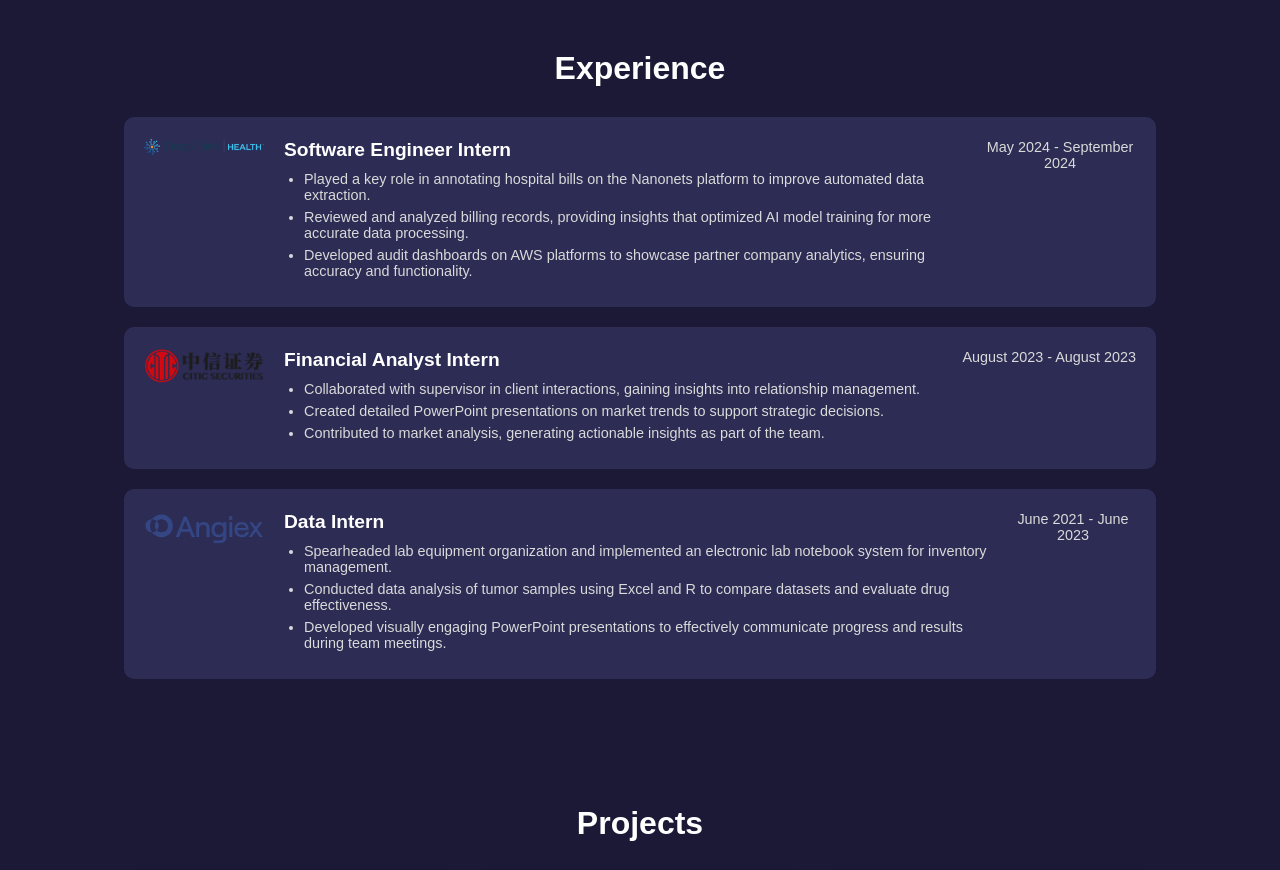
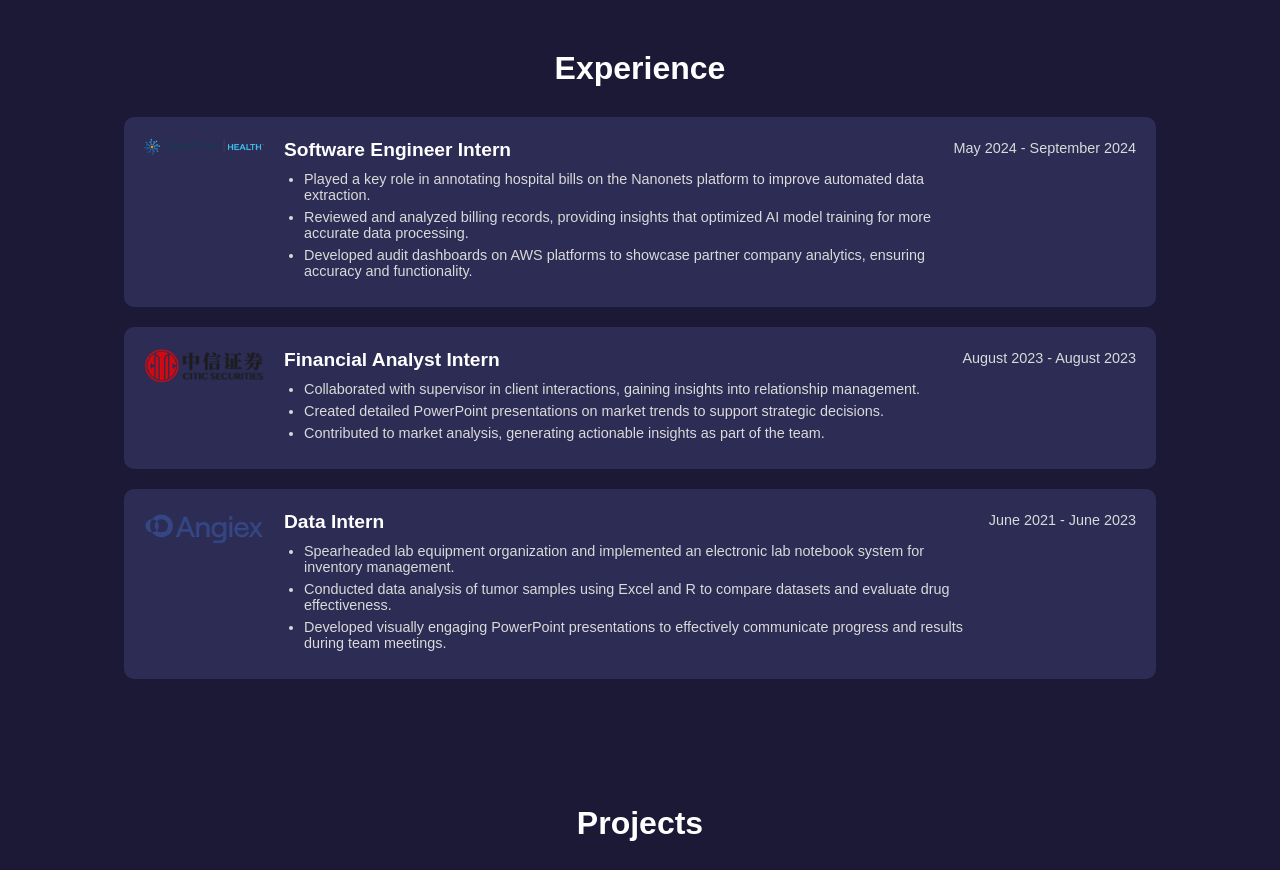
Before and after one commit to jxiang0608/personal-website, a React (Vite) app: page / in a window 1280 px wide. Shown: the part 1020-1890 px from the top of the page. Built offline with nearby package versions, Linux system fonts and the light colour scheme; a web font is replaced by a local one.

Commit message:
optimized experience section for smaller screens

```diff
--- a/src/Experience/Experience.module.css
+++ b/src/Experience/Experience.module.css
@@ -20,6 +20,7 @@
 
 .card {
     display: flex;
+    flex-direction: row;
     justify-content: space-between;
     align-items: top;
     gap: 20px;
@@ -73,8 +74,9 @@
     font-size: 0.9rem;
     color: #dadada;
     margin: 0;
-    /* width: max-content; */
-    flex-wrap: wrap;
+    display: inline-block;
+    width: max-content; /* Default behavior for larger screens */
+    white-space: nowrap; /* Prevent wrapping */
 }
 
 .description {
@@ -89,3 +91,14 @@
 .description li {
     margin-bottom: 6px;
 }
+
+@media (max-width: 768px) { /* Adjust for smaller screens */
+    .period {
+        width: auto; /* Allow the content to adjust */
+        white-space: normal; /* Enable wrapping */
+    }
+
+    .card {
+        flex-direction: column;
+    }
+}
```
